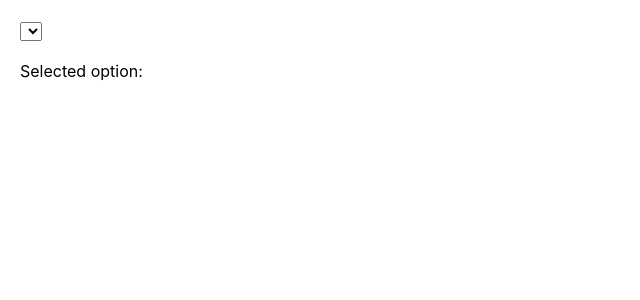
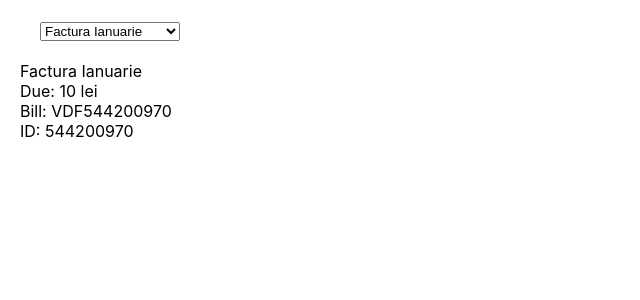
Before and after one commit to mogosbogdan/Dropdown, a React (Create React App) app: page / in a window 1280 px wide. Shown: the top 300 px of the page, without its empty margins (0-640 px from the left). Built offline with nearby package versions, Linux system fonts and the light colour scheme.

Commit message:
implementing new db data

```diff
--- a/src/App.js
+++ b/src/App.js
@@ -1,21 +1,36 @@
 import React, { useState } from "react";
 import { options } from "./options";
+import dateFormat from "dateformat";
 import "./App.css";
+import { translatedBillMonth } from "./TranslatedBillMonth";
 
 const DropdownMenu = ({ value, options, onChange }) => {
   return (
-    <select value={value} onChange={onChange}>
-      {options.map((option) => (
-        <option key={option.value} value={option.value}>
-          {option.label}
-        </option>
-      ))}
+    <select value={value} onChange={onChange} className="dropdown">
+      {options.map((option) => {
+        const billMonth = dateFormat(option.billDate, "mmmm");
+        return (
+          <option key={option.billDate} value={option.billDate}>
+            Factura {translatedBillMonth(billMonth)}
+          </option>
+        );
+      })}
     </select>
   );
 };
+const DisplayedOption = ({ option }) => {
+  const billMonth = dateFormat(option.billDate, "mmmm");
 
-const DisplayedOption = ({ option }) => {
-  return <div style={{ marginTop: 20 }}>Selected option: {option.label}</div>;
+  return (
+    <div className="invoiceDetails">
+      <div>Factura {translatedBillMonth(billMonth)}</div>
+      <div>
+        {"Due: " + option.amountDue.value + " " + option.amountDue.unit}
+      </div>
+      <div>{"Bill: " + option.billNo}</div>
+      <div>{"ID: " + option.id}</div>
+    </div>
+  );
 };
 
 const SelectDropdown = () => {
@@ -23,8 +38,9 @@ const SelectDropdown = () => {
 
   const handleSelectChange = (event) => {
     const value = event.target.value;
-    const option = options.find((option) => option.value === value);
+    const option = options.find((option) => option.billDate === value);
     setSelectedOption(option);
+    console.log(selectedOption);
   };
 
   return (
```
